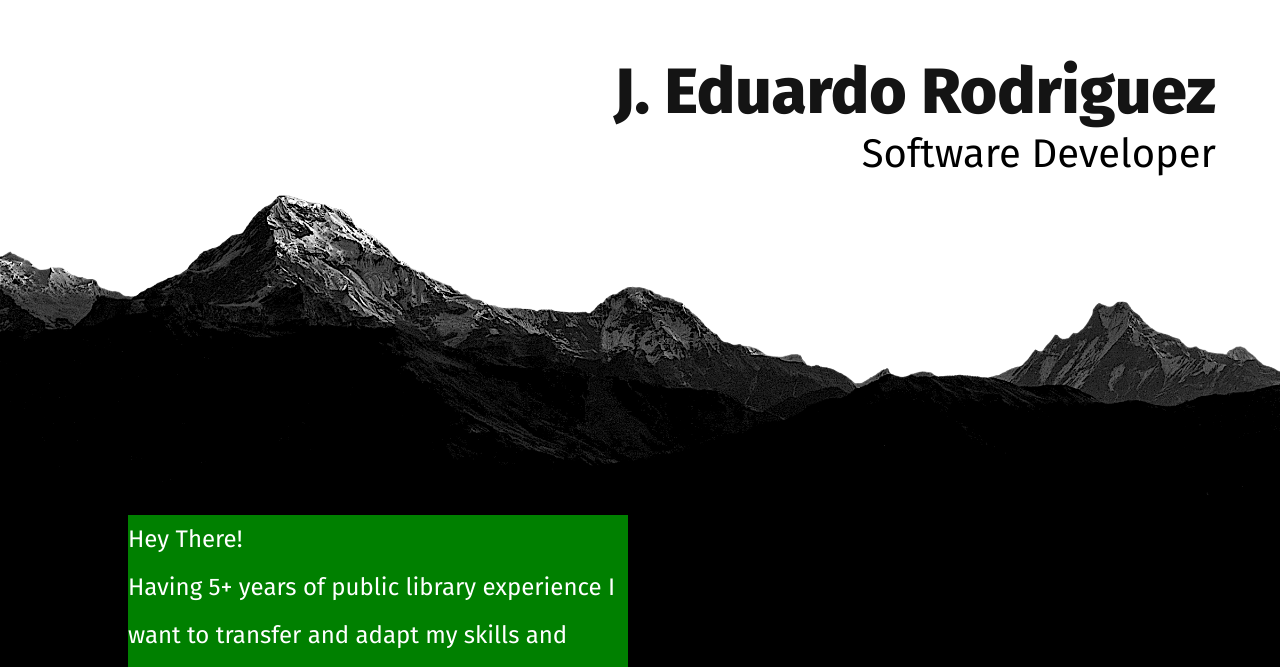
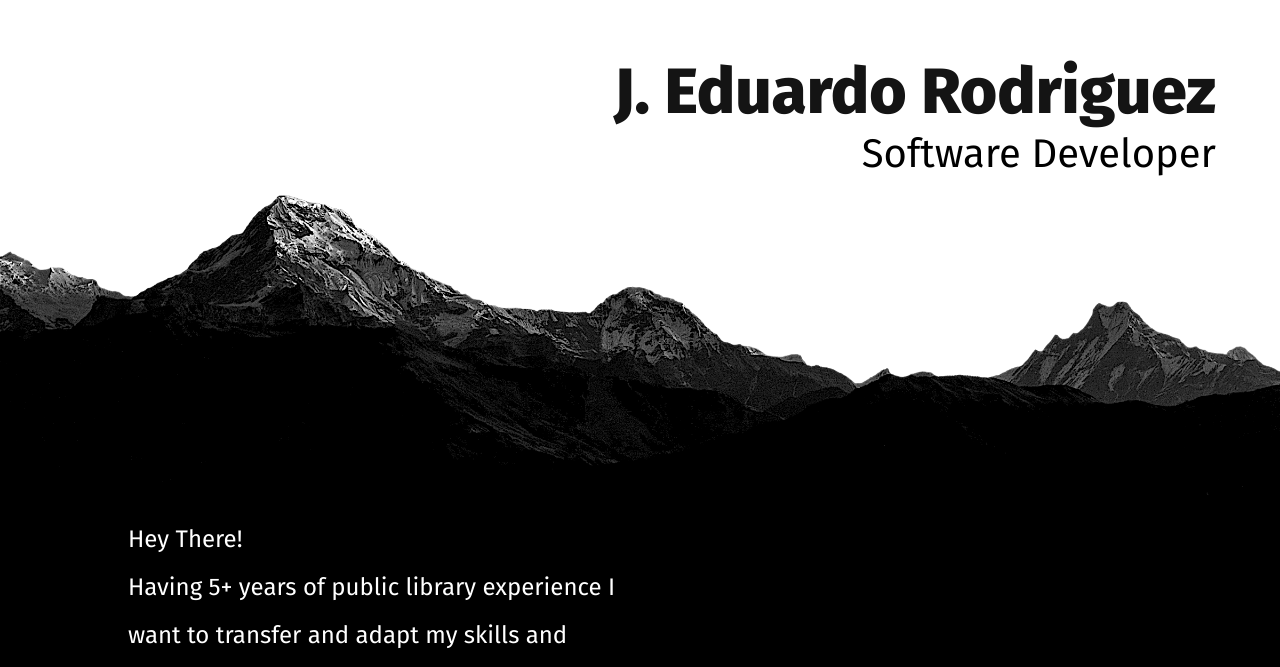
Before and after one commit to JEduardoRJx/test-portfolio, a React (Create React App) app: page / in a window 1280 px wide. Shown: the part 285-952 px from the top of the page. Built offline with nearby package versions, Linux system fonts and the light colour scheme.

Commit message:
Comment green background for about description

```diff
--- a/src/About/About.scss
+++ b/src/About/About.scss
@@ -6,7 +6,7 @@
 
 p {
   color: white;
-  background-color: green;
+  // background-color: green;
   width: 500px;
   margin-left: 10%;
   line-height: 2;
```
